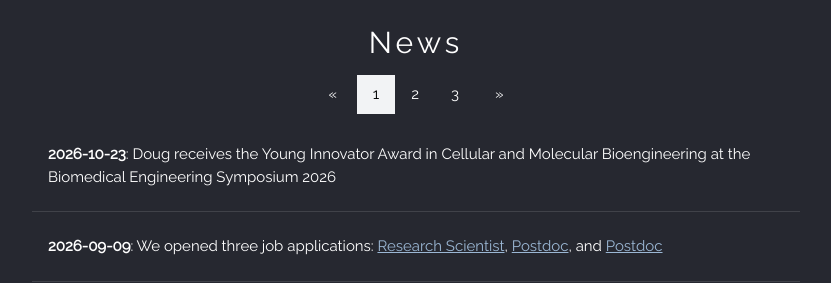
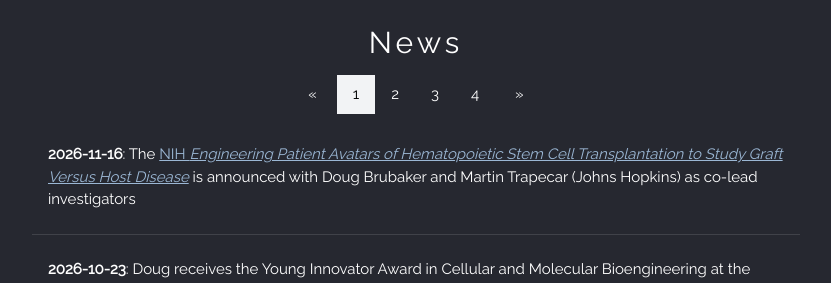
Before and after one commit to Brubaker-Lab/Brubaker-Lab.github.io, a plain HTML site: page index.html in a window 1280 px wide. Shown: the part 5140-5423 px from the top of the page, without its empty margins (224-1055 px from the left). Drawn offline with Linux system fonts and the light colour scheme.

Commit message:
Add GvHD News Item

```diff
--- a/index.html
+++ b/index.html
@@ -812,6 +812,7 @@ SEE README FOR INSTRUCTIONS
 ***************************************************************
 -->
 
+<li class='news-item w3-hide'><p><strong>2026-11-16</strong>: The <a href="https://www.hopkinsmedicine.org/news/articles/2026/11/new-research-aims-to-improve-bone-marrow-transplant-outcomes-in-children">NIH <i>Engineering Patient Avatars of Hematopoietic Stem Cell Transplantation to Study Graft Versus Host Disease</i></a> is announced with Doug Brubaker and Martin Trapecar (Johns Hopkins) as co-lead investigators</p></li>
 <li class='news-item w3-hide'><p><strong>2026-10-23</strong>: Doug receives the Young Innovator Award in Cellular and Molecular Bioengineering at the Biomedical Engineering Symposium 2026</p></li>
 <li class='news-item w3-hide'><p><strong>2026-09-09</strong>: We opened three job applications: <a href="https://apply.interfolio.com/193314">Research Scientist</a>, <a href="https://apply.interfolio.com/193149">Postdoc</a>, and <a href="https://apply.interfolio.com/193150">Postdoc</a></p></li>
 <li class='news-item w3-hide'><p><strong>2026-09-08</strong>: Pacific Symposium for Biocomputing invites Dali for a presentation</p></li>
```
